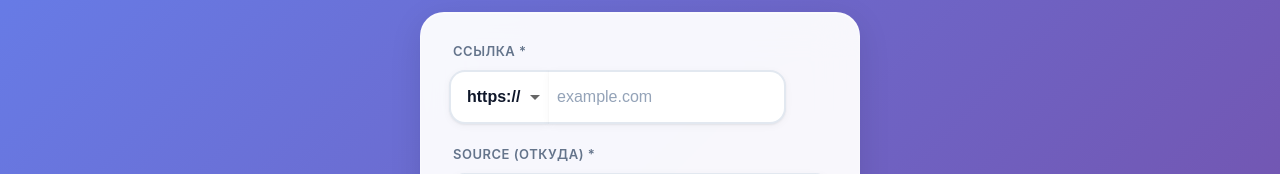
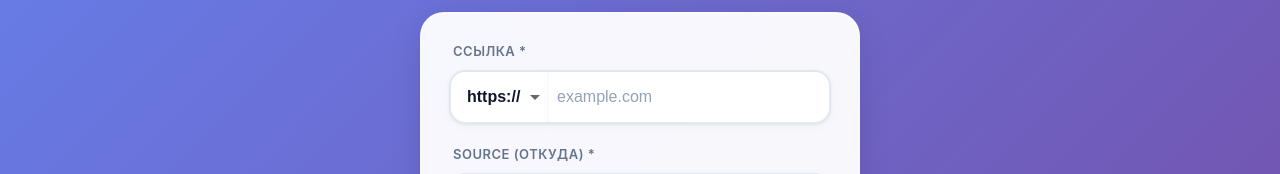
Before and after one commit to yaron9361-blip/utm-generator-app, a React (Vite) app in the folder frontend/: page / in a window 1280 px wide. Shown: the part 127-301 px from the top of the page. Built offline with nearby package versions, Linux system fonts and the light colour scheme.

Commit message:
Fix input overflow and remove loading message

```diff
--- a/frontend/src/App.css
+++ b/frontend/src/App.css
@@ -112,6 +112,17 @@ body {
   box-shadow:
     0 2px 8px rgba(0, 0, 0, 0.04),
     0 1px 2px rgba(0, 0, 0, 0.06);
+}
+
+.form-group input {
+  width: 100%;
+  max-width: 100%;
+  box-sizing: border-box;
+}
+
+.url-input-wrapper input {
+  flex: 1;
+  min-width: 0;
 }
 
 .form-group input::placeholder {
@@ -439,6 +450,8 @@ body {
   display: flex;
   gap: 0;
   position: relative;
+  width: 100%;
+  max-width: 100%;
 }
 
 .protocol-select {
--- a/frontend/src/App.jsx
+++ b/frontend/src/App.jsx
@@ -50,7 +50,7 @@ function App() {
   const handleSubmit = async (e) => {
     e.preventDefault();
     setLoading(true);
-    setError('Загрузка... Первый запрос может занять до минуты');
+    setError(null);
     setResult(null);
 
     const controller = new AbortController();
```
